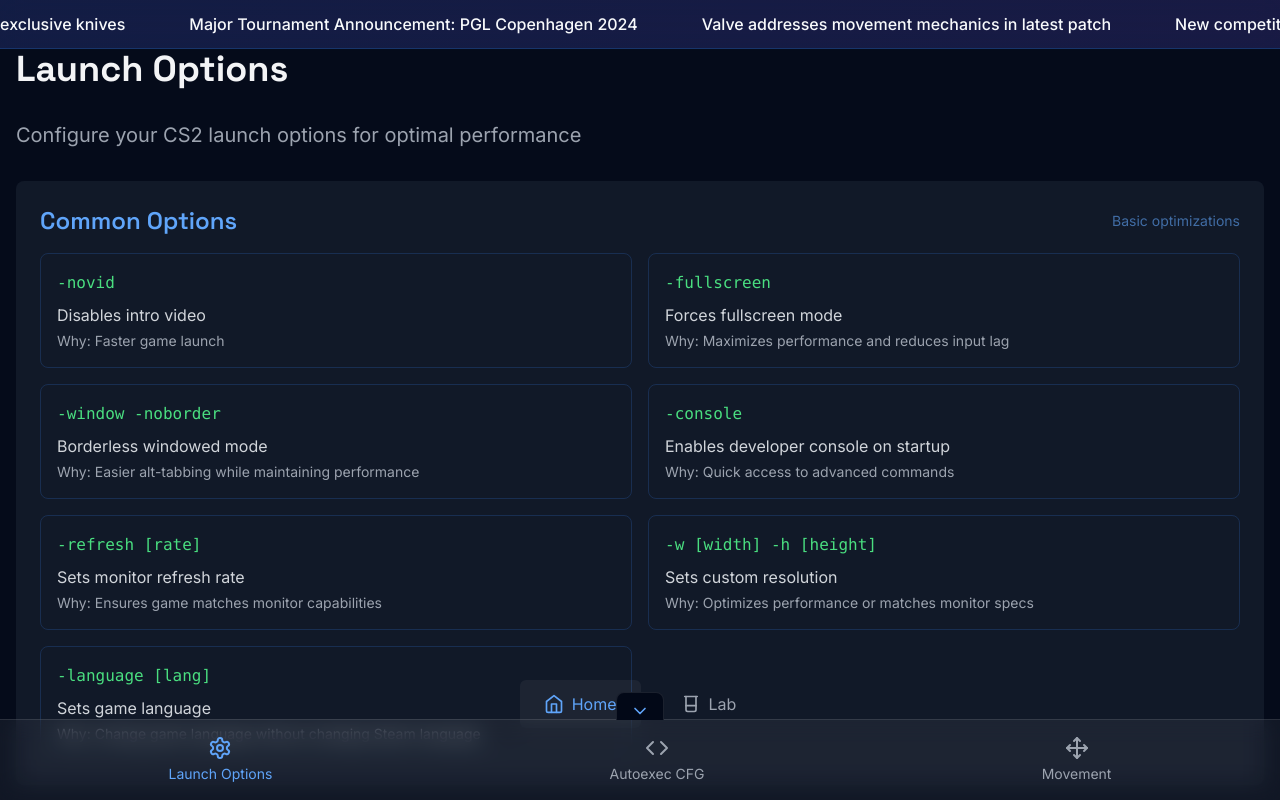
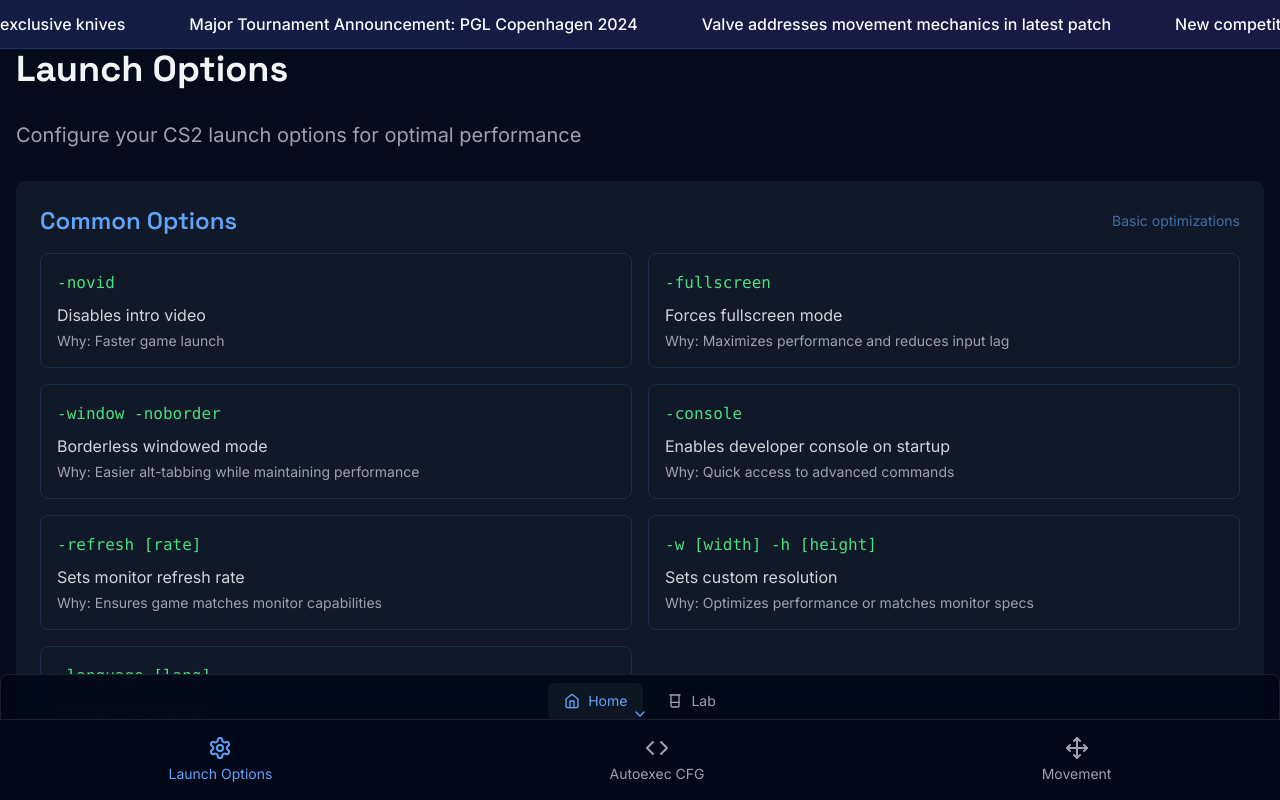
Before and after one commit to Xolev123/cscmds, a React (Vite) app: page / in a window 1280 px wide. Both pictures are taken after a click on the button 640 px from the left and 706 px from the top of the page. Shown: the top 800 px of the page. Built offline with nearby package versions, Linux system fonts and the light colour scheme.

Commit message:
fixed navigation overlap and improved main nav appearance

```diff
--- a/src/components/Navigation.tsx
+++ b/src/components/Navigation.tsx
@@ -1,4 +1,4 @@
-import { Home, Settings, Code, Move, Beaker, ChevronUp, ChevronDown } from 'lucide-react';
+import { Home, Settings, Code, Move, Beaker, ChevronUp } from 'lucide-react';
 import { useState } from 'react';
 
 // main nav tabs at the top
@@ -32,14 +32,14 @@ export function Navigation({ activeMain, activeTab, setActiveMain, setActiveTab
   return (
     <>
       {/* Main Navigation (Toggle with click) */}
-      <div className={`fixed bottom-[72px] left-0 right-0 transition-all duration-300 ease-in-out transform
+      <div className={`fixed bottom-16 left-0 right-0 transition-all duration-300 ease-in-out transform
         ${isMainNavVisible
           ? 'opacity-100 translate-y-0'
-          : 'opacity-0 translate-y-4 pointer-events-none'
+          : 'opacity-0 translate-y-2 pointer-events-none'
         }`}
       >
-        <div className="max-w-screen-xl mx-auto">
-          <div className="flex justify-center gap-4 px-4">
+        <div className="max-w-screen-xl mx-auto bg-background/95 backdrop-blur-sm border border-white/10 rounded-lg mx-4 mb-2">
+          <div className="flex justify-center gap-2 p-2">
             {mainTabs.map((tab) => {
               const Icon = tab.icon;
               return (
@@ -50,14 +50,14 @@ export function Navigation({ activeMain, activeTab, setActiveMain, setActiveTab
                     setActiveTab(subTabs[tab.id as keyof typeof subTabs][0].id);
                     setIsMainNavVisible(false);
                   }}
-                  className={`flex items-center gap-2 py-3 px-6 rounded-md transition-all duration-200
+                  className={`flex items-center gap-2 py-2 px-4 rounded-md transition-all duration-200
                     ${activeMain === tab.id
                       ? 'text-blue-400 bg-white/5'
                       : 'text-gray-400 hover:text-blue-400 hover:bg-white/5'
                     }`}
                 >
-                  <Icon className="w-5 h-5" />
-                  <span>{tab.label}</span>
+                  <Icon className="w-4 h-4" />
+                  <span className="text-sm">{tab.label}</span>
                 </button>
               );
             })}
@@ -66,26 +66,22 @@ export function Navigation({ activeMain, activeTab, setActiveMain, setActiveTab
       </div>
 
       {/* Sub Navigation (Bottom) */}
-      <nav className="fixed bottom-0 left-0 right-0 bg-white/5 backdrop-blur-md border-t border-white/10">
+      <nav className="fixed bottom-0 left-0 right-0 bg-background border-t border-white/10">
         {/* Toggle Button */}
-        <div className="absolute left-1/2 -translate-x-1/2 -top-7 flex items-center justify-center">
         <button
           onClick={() => setIsMainNavVisible(!isMainNavVisible)}
-            className="group bg-background hover:bg-white/5 w-12 h-7 rounded-t-lg
-              border-t border-l border-r border-white/10 transition-all duration-200
-              hover:w-16"
+          className="absolute left-1/2 -translate-x-1/2 -top-3 w-8 h-3 flex items-center justify-center"
         >
           <div className={`transform transition-all duration-300 ease-in-out ${
-              isMainNavVisible ? 'rotate-180 translate-y-1' : '-translate-y-1'
+            isMainNavVisible ? 'rotate-180' : ''
           }`}>
             <ChevronUp
-                className={`w-5 h-5 mx-auto transition-colors duration-200 ${
-                  isMainNavVisible ? 'text-blue-400' : 'text-gray-400 group-hover:text-blue-400'
+              className={`w-4 h-4 transition-colors duration-200 ${
+                isMainNavVisible ? 'text-blue-400' : 'text-gray-400'
               }`}
             />
           </div>
         </button>
-        </div>
 
         <div className="max-w-screen-xl mx-auto">
           <div className="flex justify-around">
```
Lines whose indentation alone changed are shown as unchanged.
